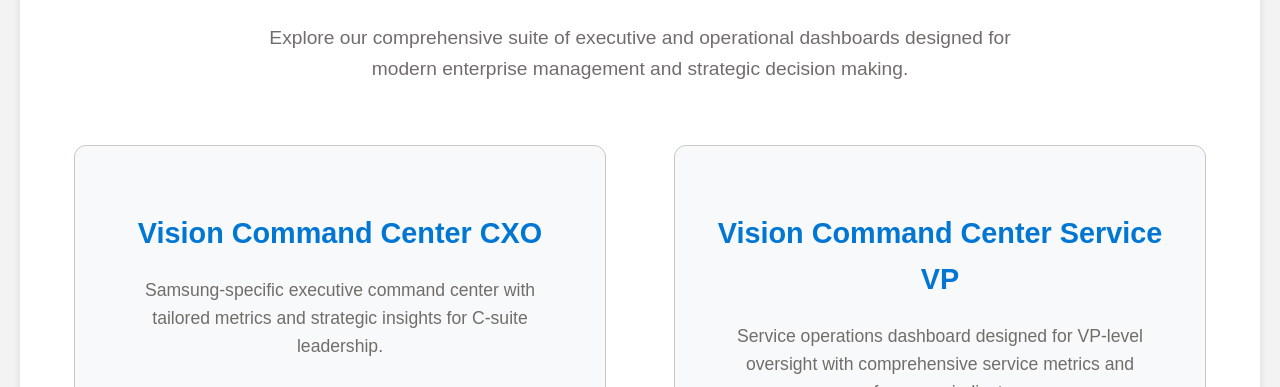
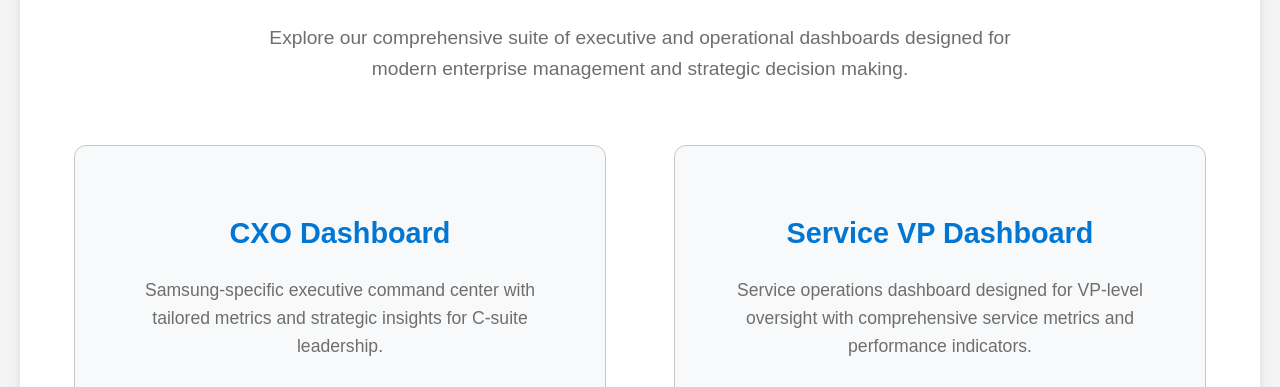
Before and after one commit to priteshsalesforce/Command-Center-Dashboards, a plain HTML site: page index.html in a window 1280 px wide. Shown: the part 349-736 px from the top of the page. Drawn offline with Linux system fonts and the light colour scheme.

Commit message:
Remove 'Vision Command Center' from dashboard card titles for cleaner appearance

```diff
--- a/index.html
+++ b/index.html
@@ -118,13 +118,13 @@
 
         <div class="dashboards">
             <div class="dashboard-card">
-                <h2>Vision Command Center CXO</h2>
+                <h2>CXO Dashboard</h2>
                 <p>Samsung-specific executive command center with tailored metrics and strategic insights for C-suite leadership.</p>
                 <a href="Samsung/Samsung-Vision CC-CXO.html" class="btn">View Dashboard</a>
             </div>
 
             <div class="dashboard-card">
-                <h2>Vision Command Center Service VP</h2>
+                <h2>Service VP Dashboard</h2>
                 <p>Service operations dashboard designed for VP-level oversight with comprehensive service metrics and performance indicators.</p>
                 <a href="Samsung/Samsung-Vision CC-ServiceVP.html" class="btn">View Dashboard</a>
             </div>
```
